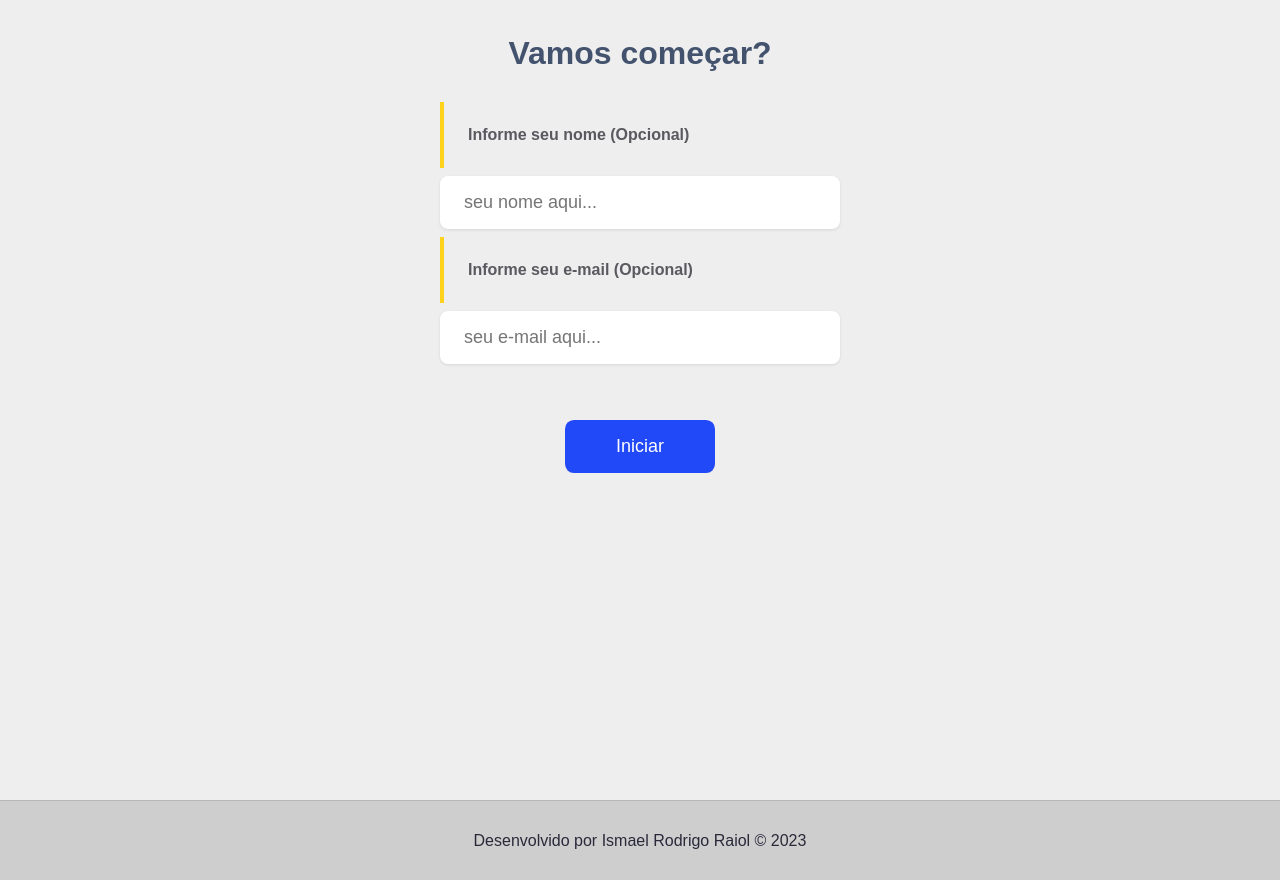
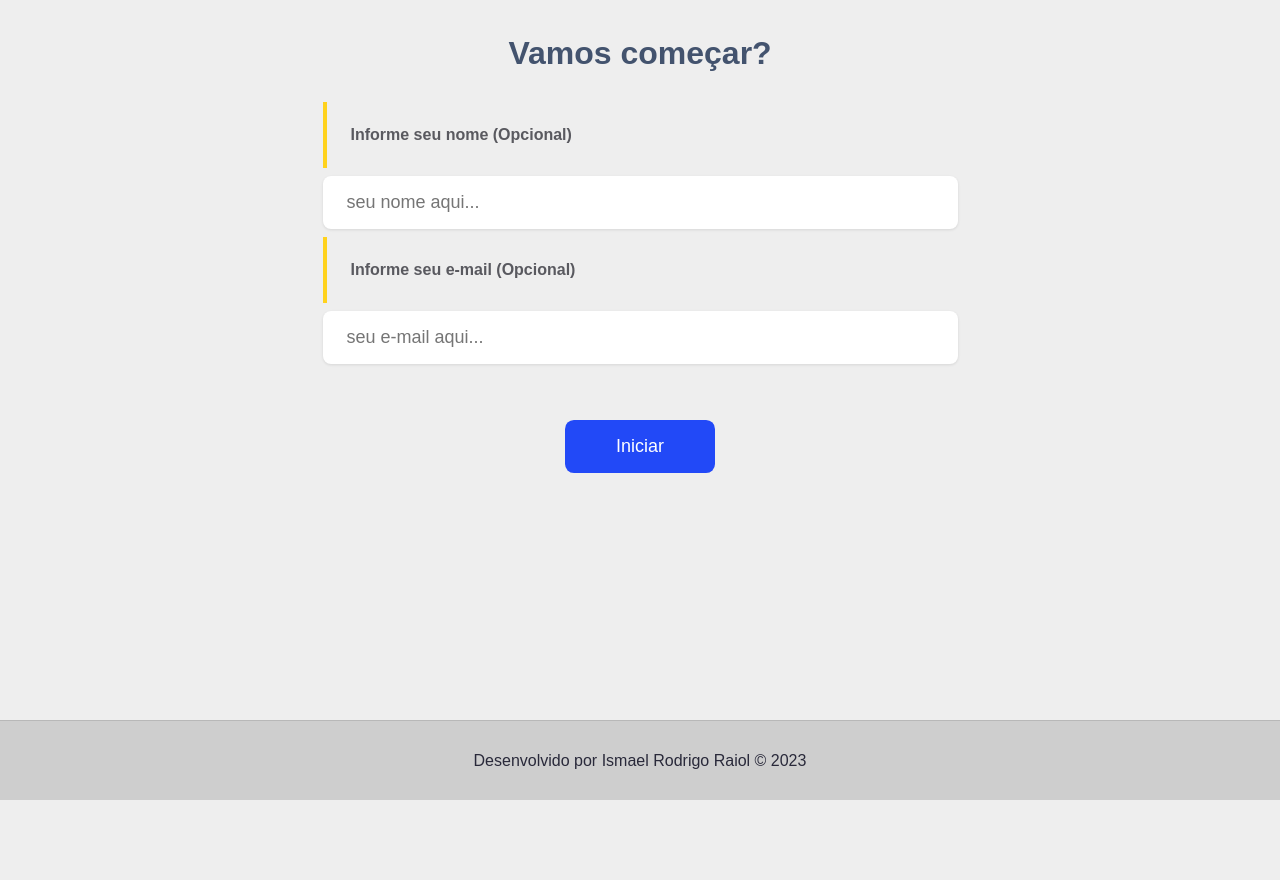
Before and after one commit to ismaelrodrigoraiol/app-avaliacao-beta-2, a Vue app: page /Perguntas in a window 1280 px wide. After the commit the page ends 800 px from the top, so only its background shows below. Built offline with nearby package versions, Linux system fonts and the light colour scheme.

Commit message:
atualização css 2

```diff
--- a/src/assets/main.css
+++ b/src/assets/main.css
@@ -65,8 +65,7 @@ label div {
 	border-radius: 1.225rem;
 	margin: 0 auto;
 	padding: 0.225rem 0.225rem;
-	width: 450px;
-	max-width: 95%;
+
 }
 
 input[type="radio"],
--- a/src/components/FooterView.vue
+++ b/src/components/FooterView.vue
@@ -21,6 +21,7 @@
     width: 100%;
     padding: 20px;
     border-top: 1px solid rgb(184, 184, 184);
+    position: absolute;
 
 }
 </style>
--- a/src/views/Perguntas.vue
+++ b/src/views/Perguntas.vue
@@ -237,13 +237,12 @@ const finish = ()=> {
   padding: 1.5rem 1.5rem;
   border-left: 4px solid #ffd21c;
   margin: 0 auto;
-  width: 400px;
+  width: 50%;
   margin-bottom: .5rem;
 }
 
 .bem-vindo input[type="email"] {
    display: block;
-	width: 400px;
 	font-size: 1.125rem;
 	padding: 1rem 1.5rem;
 	color: var(--escuro);
@@ -252,11 +251,11 @@ const finish = ()=> {
 	box-shadow: var(--sombra);
    margin: 0 auto;
    margin-bottom: 0.5rem;
+   width: 50%
 }
 
 .bem-vindo input[type="text"] {
-   display: flex;
-	width: 400px;
+   display: block;
 	font-size: 1.125rem;
 	padding: 1rem 1.5rem;
 	color: var(--escuro);
@@ -265,6 +264,7 @@ const finish = ()=> {
 	box-shadow: var(--sombra);
    margin: 0 auto;
    margin-bottom: 0.5rem;
+   width:50%
 }
 
 h1 {
@@ -281,14 +281,15 @@ h1 {
 }
 
 h3 {
+
 	color: rgb(75, 74, 74);
 	font-size: 1.125rem;
-	font-weight: 500;
+	font-weight: bold 500;
 
    margin: 0 auto ;
    border-left: 4px solid #fdd63c;
-   padding: 1rem 1rem;
-   width: 450px;
+   padding: 5px 10px;
+
 
 }
 h4 {
@@ -297,13 +298,13 @@ h4 {
 	font-weight: 500;
 	padding: 1.225rem .5rem;
    margin: 0 auto;
-   width: 450px;
+
 }
 
 
  input[type="text"] {
    display: flex;
-	width: 450px;
+	width: 95%;
 	font-size: 1.125rem;
 	padding: 3rem 1.5rem;
 	color: var(--escuro);
```
